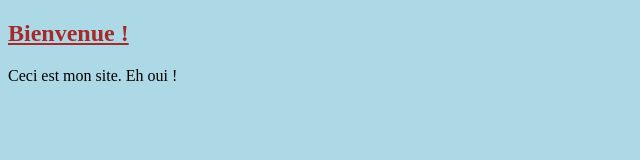
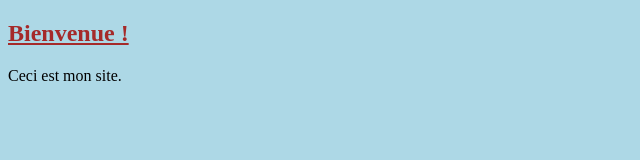
Before and after one commit to ja-maro/pages-test, a plain HTML site: page index.html in a window 1280 px wide. Shown: the full height of the page, 0-640 px from the left. Drawn offline with Linux system fonts and the light colour scheme.

Commit message:
Update index.html test ok

```diff
--- a/index.html
+++ b/index.html
@@ -13,7 +13,7 @@
         </div>
       </header>
       <div class="content">
-       <p>Ceci est mon site. Eh oui !</p>
+       <p>Ceci est mon site.</p>
       </div>
     </main>
   </body>
```
